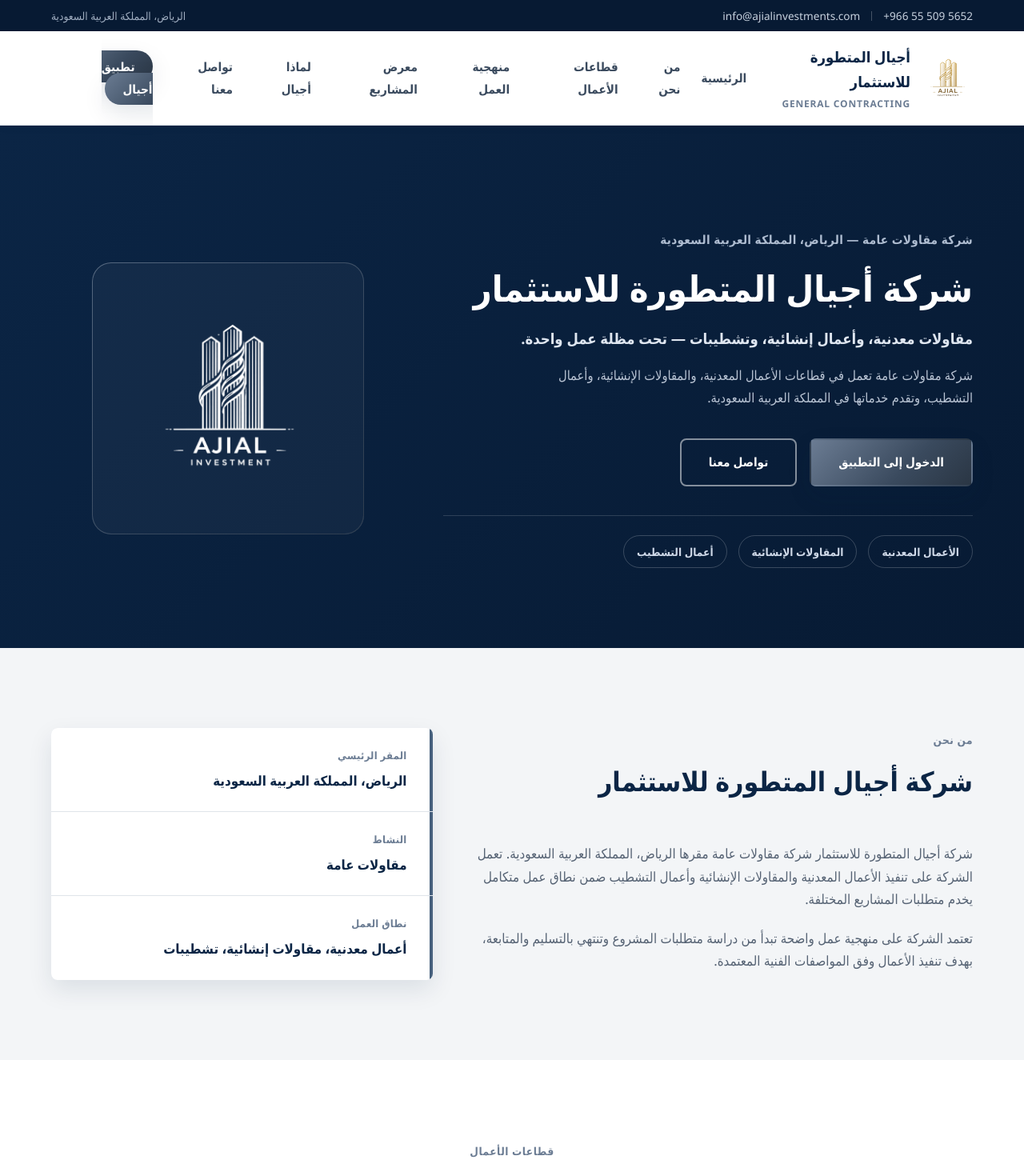
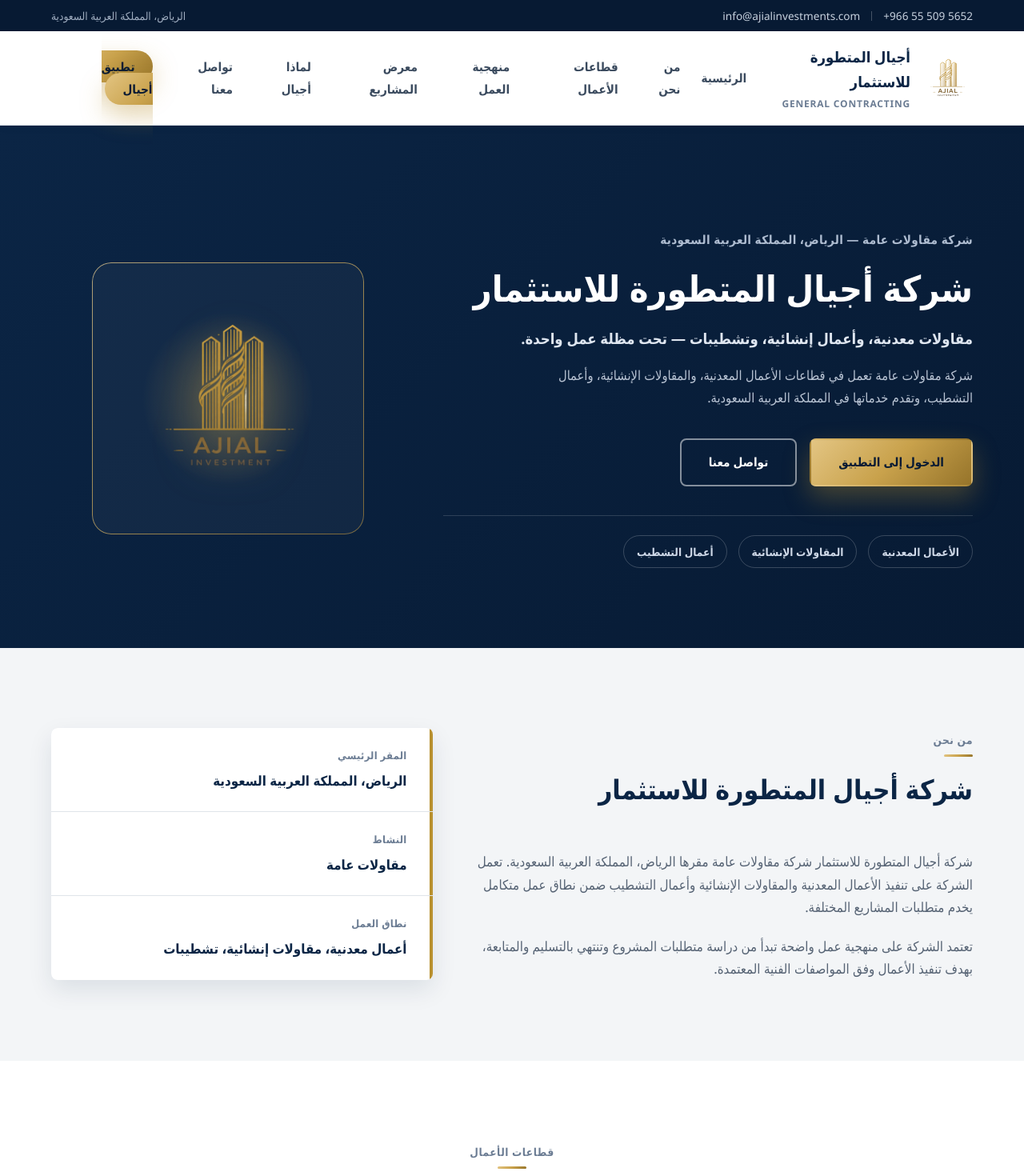
Before and after one commit to aaladib/ajial-website, a React (Vite) app: page / in a window 1280 px wide. Shown: the top 1470 px of the page at 80% size. Built offline with nearby package versions, Linux system fonts and the light colour scheme.

Commit message:
Add gold accent matching logo and subtle scroll animations

```diff
--- a/src/App.jsx
+++ b/src/App.jsx
@@ -1,4 +1,37 @@
-import React, { useState } from "react";
+import React, { useEffect, useRef, useState } from "react";
+
+function Reveal({ children, as: Tag = "div", className = "", delay = 0 }) {
+  const ref = useRef(null);
+  const [visible, setVisible] = useState(false);
+
+  useEffect(() => {
+    const el = ref.current;
+    if (!el) return undefined;
+
+    const observer = new IntersectionObserver(
+      ([entry]) => {
+        if (entry.isIntersecting) {
+          setVisible(true);
+          observer.unobserve(el);
+        }
+      },
+      { threshold: 0.15 }
+    );
+
+    observer.observe(el);
+    return () => observer.disconnect();
+  }, []);
+
+  return (
+    <Tag
+      ref={ref}
+      className={`reveal ${visible ? "reveal-visible" : ""} ${className}`.trim()}
+      style={delay ? { transitionDelay: `${delay}ms` } : undefined}
+    >
+      {children}
+    </Tag>
+  );
+}
 
 const NAV_LINKS = [
   { id: "home", label: "الرئيسية", href: "#home" },
@@ -228,7 +261,7 @@
   return (
     <section id="about" className="section about">
       <div className="container about-grid">
-        <div className="about-text">
+        <Reveal className="about-text">
           <div className="section-heading section-heading-start">
             <span className="section-label">من نحن</span>
             <h2>شركة أجيال المتطورة للاستثمار</h2>
@@ -244,9 +277,9 @@
             وتنتهي بالتسليم والمتابعة، بهدف تنفيذ الأعمال وفق المواصفات
             الفنية المعتمدة.
           </p>
-        </div>
+        </Reveal>
 
-        <div className="about-facts">
+        <Reveal className="about-facts" delay={120}>
           <div className="about-fact">
             <span className="about-fact-label">المقر الرئيسي</span>
             <span className="about-fact-value">الرياض، المملكة العربية السعودية</span>
@@ -259,7 +292,7 @@
             <span className="about-fact-label">نطاق العمل</span>
             <span className="about-fact-value">أعمال معدنية، مقاولات إنشائية، تشطيبات</span>
           </div>
-        </div>
+        </Reveal>
       </div>
     </section>
   );
@@ -274,8 +307,8 @@
           <h2>مجالات عمل متكاملة</h2>
         </div>
         <div className="sectors-grid">
-          {SECTORS.map((sector) => (
-            <div className="sector-card" key={sector.id}>
+          {SECTORS.map((sector, index) => (
+            <Reveal key={sector.id} className="sector-card" delay={index * 100}>
               <span className="sector-number">{sector.number}</span>
               <h3>{sector.title}</h3>
               <ul>
@@ -283,7 +316,7 @@
                   <li key={item}>{item}</li>
                 ))}
               </ul>
-            </div>
+            </Reveal>
           ))}
         </div>
       </div>
@@ -300,12 +333,12 @@
           <h2>من الدراسة إلى التسليم</h2>
         </div>
         <div className="methodology-grid">
-          {METHODOLOGY_STEPS.map((step) => (
-            <div className="methodology-card" key={step.number}>
+          {METHODOLOGY_STEPS.map((step, index) => (
+            <Reveal key={step.number} className="methodology-card" delay={(index % 3) * 100}>
               <span className="methodology-number">{step.number}</span>
               <h3>{step.title}</h3>
               <p>{step.description}</p>
-            </div>
+            </Reveal>
           ))}
         </div>
       </div>
@@ -322,8 +355,8 @@
           <h2>نماذج بطاقات المشاريع</h2>
         </div>
         <div className="projects-grid">
-          {PROJECT_PLACEHOLDERS.map((project) => (
-            <div className="project-card" key={project.id}>
+          {PROJECT_PLACEHOLDERS.map((project, index) => (
+            <Reveal key={project.id} className="project-card" delay={index * 100}>
               <div className="project-image-placeholder">
                 <span>صورة المشروع</span>
               </div>
@@ -336,7 +369,7 @@
                   <span className="project-status">{project.status}</span>
                 </div>
               </div>
-            </div>
+            </Reveal>
           ))}
         </div>
       </div>
@@ -354,11 +387,11 @@
         </div>
         <div className="why-grid">
           {WHY_AJIAL.map((reason, index) => (
-            <div className="why-card" key={reason.title}>
+            <Reveal key={reason.title} className="why-card" delay={(index % 2) * 100}>
               <span className="why-number">{String(index + 1).padStart(2, "0")}</span>
               <h3>{reason.title}</h3>
               <p>{reason.description}</p>
-            </div>
+            </Reveal>
           ))}
         </div>
       </div>
@@ -374,7 +407,7 @@
           <span className="section-label">تواصل معنا</span>
           <h2>ابدأ التواصل مع فريقنا</h2>
         </div>
-        <div className="contact-panel">
+        <Reveal className="contact-panel">
           <div className="contact-info">
             <div className="contact-item">
               <span className="contact-label">الهاتف / واتساب</span>
@@ -402,7 +435,7 @@
               راسلنا عبر البريد الإلكتروني
             </a>
           </div>
-        </div>
+        </Reveal>
       </div>
     </section>
   );
@@ -411,7 +444,7 @@
 function AppTeaser() {
   return (
     <section id="app" className="section app-teaser">
-      <div className="container app-teaser-inner">
+      <Reveal className="container app-teaser-inner">
         <div className="section-heading section-heading-light">
           <span className="section-label">تطبيق أجيال</span>
           <h2>تطبيق خاص بشركة أجيال المتطورة للاستثمار</h2>
@@ -421,7 +454,7 @@
           سيتم الإعلان عن تفاصيله لاحقاً.
         </p>
         <a href="/app" className="btn btn-accent">الدخول إلى التطبيق</a>
-      </div>
+      </Reveal>
     </section>
   );
 }
--- a/src/style.css
+++ b/src/style.css
@@ -3,20 +3,46 @@
   --color-navy-dark: #071a33;
   --color-steel: #3a4a5e;
   --color-steel-light: #6b7c93;
-  --color-accent: #46607d;
-  --color-accent-dark: #2f4358;
+  --color-accent: #b8902f;
+  --color-accent-dark: #8f6f22;
   --color-gray: #f3f5f7;
   --color-gray-dark: #eaedf1;
   --color-gray-border: #dfe4ea;
   --color-white: #ffffff;
   --color-text: #1c2733;
   --color-text-muted: #566374;
-  --gradient-metal: linear-gradient(135deg, #6b7c93 0%, #3a4a5e 60%, #2a3644 100%);
+  --gradient-gold: linear-gradient(135deg, #e3c583 0%, #c9a24c 50%, #96742a 100%);
   --gradient-navy: linear-gradient(135deg, #0b2545 0%, #071a33 100%);
   --max-width: 1200px;
   --radius: 8px;
   --shadow: 0 12px 30px rgba(11, 37, 69, 0.1);
   --shadow-lg: 0 20px 48px rgba(11, 37, 69, 0.16);
+  --shadow-gold: 0 14px 32px rgba(184, 144, 47, 0.35);
+}
+
+@media (prefers-reduced-motion: reduce) {
+  html {
+    scroll-behavior: auto;
+  }
+}
+
+.reveal {
+  opacity: 0;
+  transform: translateY(28px);
+  transition: opacity 0.7s ease, transform 0.7s ease;
+}
+
+.reveal-visible {
+  opacity: 1;
+  transform: translateY(0);
+}
+
+@media (prefers-reduced-motion: reduce) {
+  .reveal {
+    opacity: 1;
+    transform: none;
+    transition: none;
+  }
 }
 
 * {
@@ -113,14 +139,14 @@
 }
 
 .btn-accent {
-  background: var(--gradient-metal);
-  color: var(--color-white);
-  box-shadow: var(--shadow);
+  background: var(--gradient-gold);
+  color: var(--color-navy-dark);
+  box-shadow: var(--shadow-gold);
 }
 
 .btn-accent:hover {
   transform: translateY(-2px);
-  box-shadow: var(--shadow-lg);
+  box-shadow: 0 18px 38px rgba(184, 144, 47, 0.45);
 }
 
 /* Top bar */
@@ -228,18 +254,18 @@
 }
 
 .nav-cta-link {
-  background: var(--gradient-metal);
-  color: var(--color-white) !important;
+  background: var(--gradient-gold);
+  color: var(--color-navy-dark) !important;
   padding: 10px 22px !important;
   border-radius: 999px;
   border-bottom: none !important;
-  box-shadow: var(--shadow);
+  box-shadow: var(--shadow-gold);
 }
 
 .nav-cta-link:hover {
-  color: var(--color-white) !important;
+  color: var(--color-navy-dark) !important;
   transform: translateY(-1px);
-  box-shadow: var(--shadow-lg);
+  box-shadow: 0 18px 38px rgba(184, 144, 47, 0.45);
 }
 
 .menu-toggle {
@@ -346,6 +372,7 @@
   align-items: center;
   justify-content: center;
   padding: 48px;
+  animation: heroFloat 6s ease-in-out infinite;
 }
 
 .hero-visual-frame::before {
@@ -354,19 +381,44 @@
   inset: -1px;
   border-radius: 24px;
   padding: 1px;
-  background: var(--gradient-metal);
+  background: var(--gradient-gold);
   -webkit-mask: linear-gradient(#fff 0 0) content-box, linear-gradient(#fff 0 0);
   -webkit-mask-composite: xor;
   mask-composite: exclude;
-  opacity: 0.6;
+  opacity: 0.7;
+}
+
+.hero-visual-frame::after {
+  content: "";
+  position: absolute;
+  inset: 18%;
+  border-radius: 50%;
+  background: radial-gradient(circle, rgba(201, 162, 76, 0.35) 0%, rgba(201, 162, 76, 0) 70%);
+  z-index: 0;
 }
 
 .hero-visual-logo {
   width: 100%;
   height: auto;
-  filter: brightness(0) invert(1);
+  filter: drop-shadow(0 8px 24px rgba(201, 162, 76, 0.35));
   position: relative;
   z-index: 1;
+}
+
+@keyframes heroFloat {
+  0%,
+  100% {
+    transform: translateY(0);
+  }
+  50% {
+    transform: translateY(-10px);
+  }
+}
+
+@media (prefers-reduced-motion: reduce) {
+  .hero-visual-frame {
+    animation: none;
+  }
 }
 
 /* Sections */
@@ -395,12 +447,31 @@
 }
 
 .section-label {
+  position: relative;
   display: inline-block;
   color: var(--color-steel-light);
   font-weight: 700;
   font-size: 0.85rem;
   letter-spacing: 0.5px;
   margin-bottom: 12px;
+  padding-bottom: 10px;
+}
+
+.section-label::after {
+  content: "";
+  position: absolute;
+  bottom: 0;
+  right: 50%;
+  transform: translateX(50%);
+  width: 36px;
+  height: 3px;
+  border-radius: 2px;
+  background: var(--gradient-gold);
+}
+
+.section-heading-start .section-label::after {
+  right: 0;
+  transform: none;
 }
 
 .section-heading h2 {
@@ -478,7 +549,7 @@
 
 .sector-card:hover {
   transform: translateY(-6px);
-  box-shadow: var(--shadow-lg);
+  box-shadow: var(--shadow-lg), var(--shadow-gold);
 }
 
 .sector-card::before {
@@ -488,7 +559,7 @@
   right: 0;
   left: 0;
   height: 4px;
-  background: var(--gradient-metal);
+  background: var(--gradient-gold);
   border-radius: var(--radius) var(--radius) 0 0;
 }
 
@@ -539,7 +610,7 @@
 
 .methodology-card:hover {
   transform: translateY(-4px);
-  box-shadow: var(--shadow);
+  box-shadow: var(--shadow), var(--shadow-gold);
 }
 
 .methodology-number {
@@ -549,8 +620,8 @@
   width: 42px;
   height: 42px;
   border-radius: 50%;
-  background: var(--gradient-metal);
-  color: var(--color-white);
+  background: var(--gradient-gold);
+  color: var(--color-navy-dark);
   font-size: 1rem;
   font-weight: 700;
   margin-bottom: 16px;
@@ -584,7 +655,7 @@
 
 .project-card:hover {
   transform: translateY(-6px);
-  box-shadow: var(--shadow-lg);
+  box-shadow: var(--shadow-lg), var(--shadow-gold);
 }
 
 .project-image-placeholder {
@@ -678,13 +749,20 @@
   border-radius: var(--radius);
   padding: 30px 32px;
   overflow: hidden;
+  transition: transform 0.25s ease, border-color 0.25s ease, background-color 0.25s ease;
+}
+
+.why-card:hover {
+  transform: translateY(-4px);
+  border-color: rgba(201, 162, 76, 0.5);
+  background-color: rgba(201, 162, 76, 0.06);
 }
 
 .why-number {
   display: block;
   font-size: 2rem;
   font-weight: 800;
-  color: rgba(255, 255, 255, 0.14);
+  color: rgba(201, 162, 76, 0.3);
   margin-bottom: 4px;
 }
 
@@ -817,7 +895,6 @@
 .footer-logo {
   height: 48px;
   width: auto;
-  filter: brightness(0) invert(1);
 }
 
 .footer-brand-name {
```
